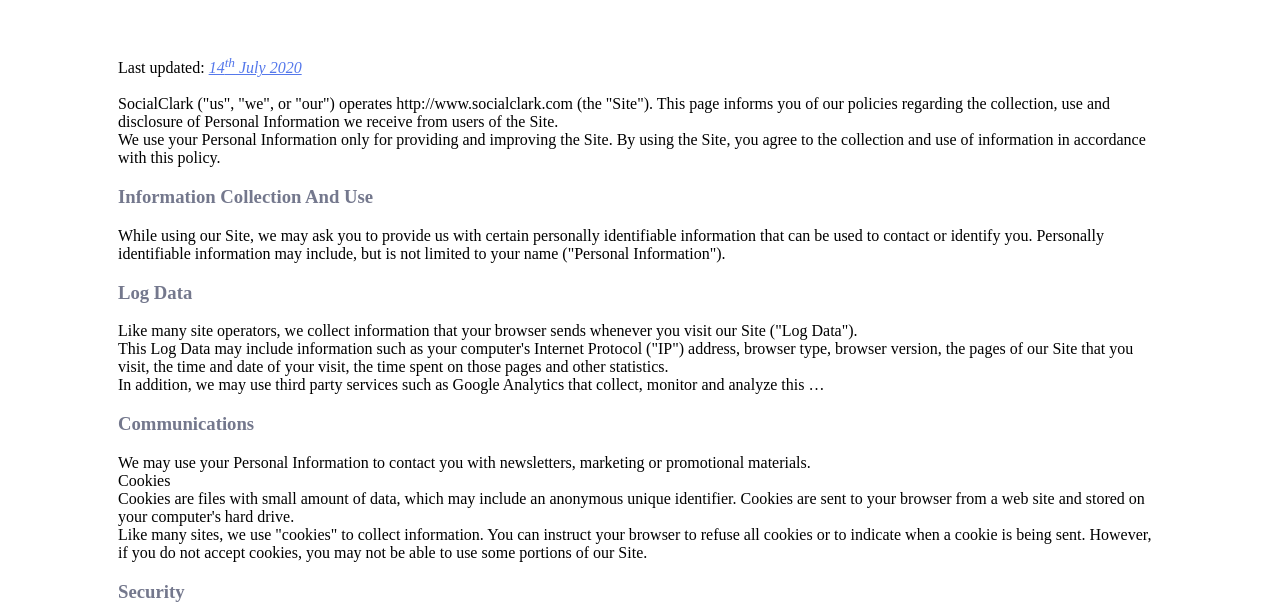
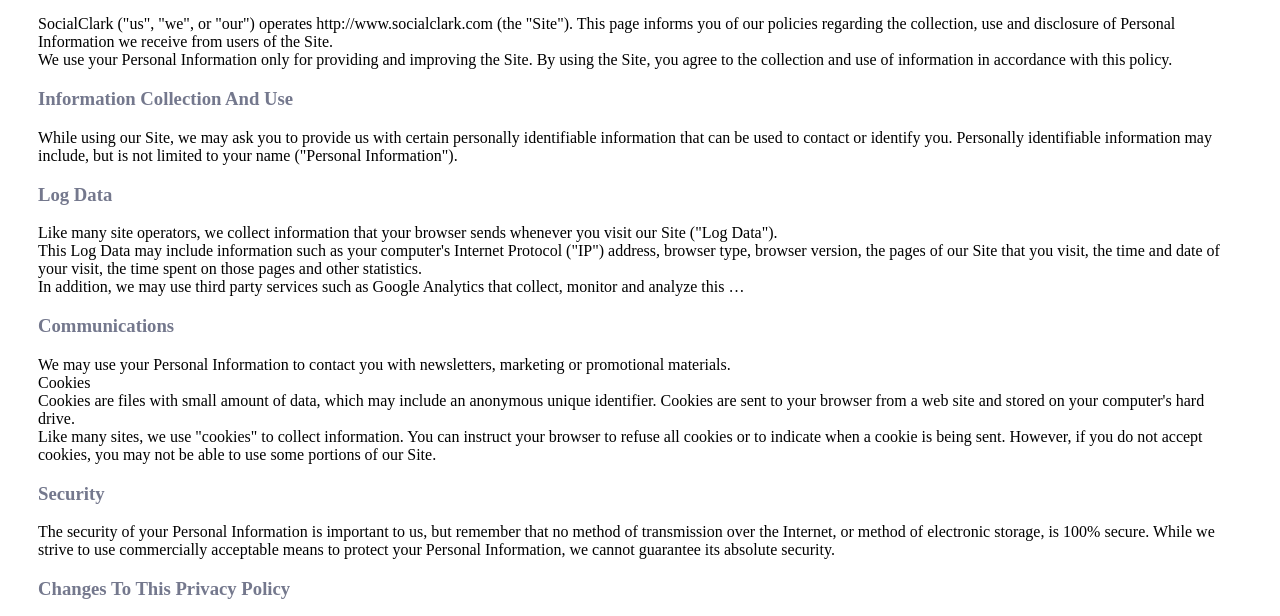
Before and after one commit to morelmiles/morelmiles.github.io, a website: page privacy-policy.html in a window 1280 px wide. Shown: the part 157-773 px from the top of the page. Drawn offline with Linux system fonts and the light colour scheme.

Commit message:
Should be the last fix

```diff
--- a/privacy-policy.html
+++ b/privacy-policy.html
@@ -40,7 +40,7 @@
         padding: 20px;
       }
       div.main {
-        margin: 80px;
+        margin-bottom: 80px;
       }
       div.main p:last-child {
         border-bottom: 80px;
```
